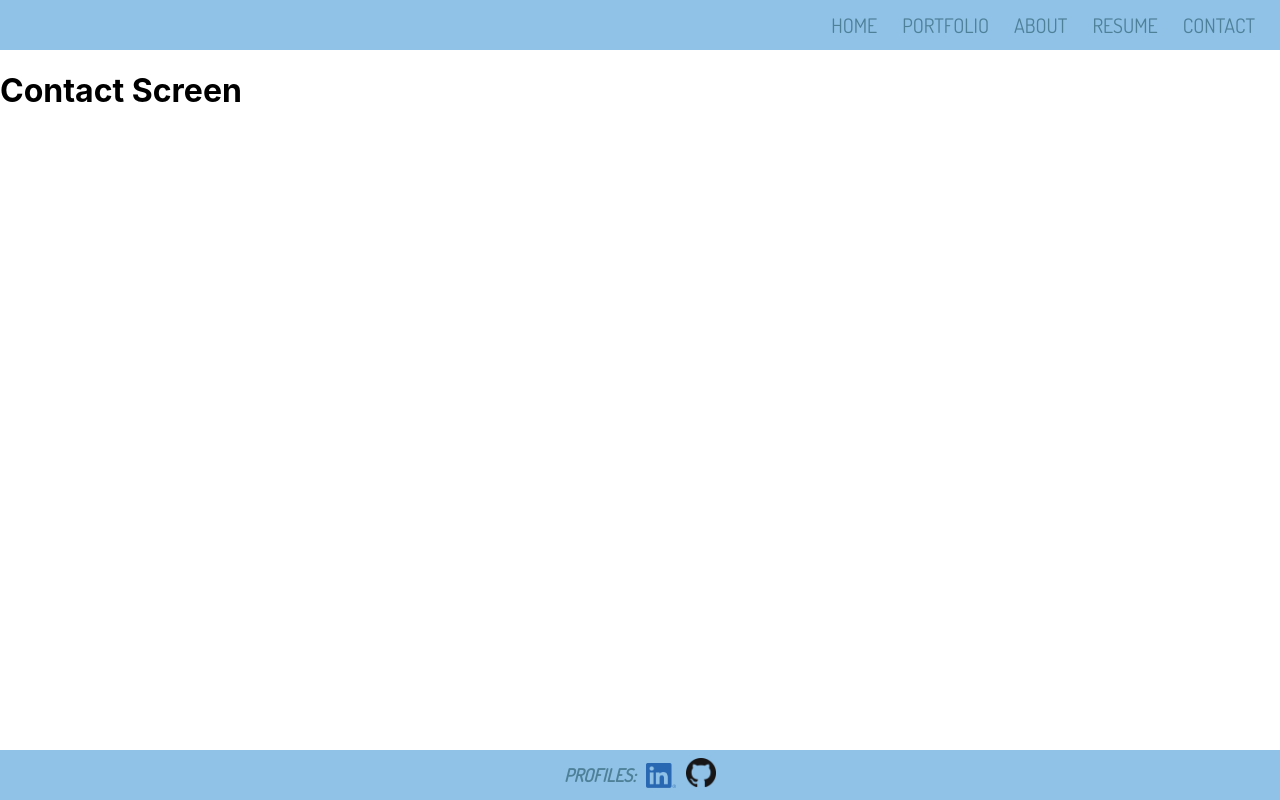
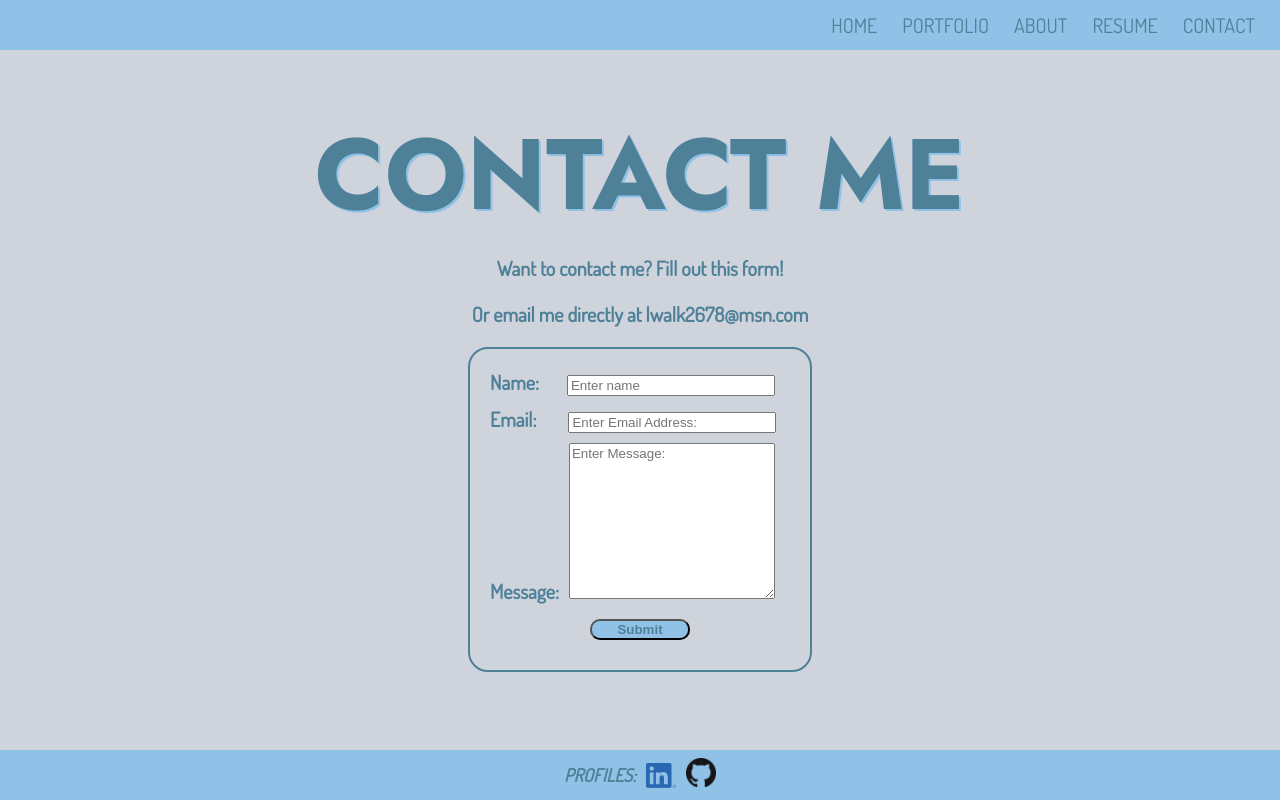
Before and after one commit to LWalk2678/portfolio, a React (Create React App) app in the folder client/: page /contact in a window 1280 px wide. Built offline with nearby package versions, Linux system fonts and the light colour scheme.

Commit message:
contact page done

```diff
--- a/client/src/assets/css/screens/About.css
+++ b/client/src/assets/css/screens/About.css
@@ -1,6 +1,6 @@
 .about-page {
   background-color: #ced3dc;
-  padding-bottom: 75px;
+  height: 100vh;
 }
 
 .about-title {
--- /dev/null
+++ b/client/src/assets/css/screens/Contact.css
@@ -0,0 +1,69 @@
+.contact-page {
+  background-color: #ced3dc;
+  height: 100vh;
+}
+
+.contact-title {
+  margin-top: 0px;
+  padding-top: 75px;
+  padding-bottom: 10px;
+  margin-bottom: 0px;
+  font-family: "Jost", sans-serif;
+  font-size: 100px;
+  text-align: center;
+  color: #4e8098;
+  line-height: 100px;
+  text-shadow: 2px 2px #90c2e7;
+}
+
+.form-text {
+  font-family: "Dosis", sans-serif;
+  color: #4e8098;
+  font-size: 20px;
+  font-weight: bolder;
+  text-align: center;
+}
+
+form {
+  margin: auto;
+  border: 2px solid #4e8098;
+  border-radius: 20px;
+  width: 300px;
+  padding: 20px 20px 20px 20px;
+  font-family: "Dosis", sans-serif;
+  color: #4e8098;
+  font-size: 20px;
+  font-weight: bolder;
+}
+
+label {
+  width: 50px;
+  padding-right: 10px;
+}
+
+input {
+  margin-left: 18px;
+  margin-bottom: 10px;
+  width: 200px;
+}
+
+textarea {
+  width: 200px;
+  font-family: "Arial", sans-serif;
+}
+
+.submit-button {
+  background-color: #90c2e7;
+  color: #4e8098;
+  font-weight: bolder;
+  border-radius: 10px;
+  width: 100px;
+  margin-left: 100px;
+  margin-top: 15px;
+}
+
+@media only screen and (max-width: 700px) {
+  .contact-title {
+    font-size: 75px;
+  }
+}
--- a/client/src/screens/Contact.jsx
+++ b/client/src/screens/Contact.jsx
@@ -1,11 +1,70 @@
 import Layout from '../layouts/Layout'
+import "../assets/css/screens/Contact.css";
 
 export default function Contact() {
   return (
-    <div>
+    <div className='contact-page'>
       <Layout>
-        <h1>Contact Screen</h1>
+        <h1 className='contact-title'>CONTACT ME</h1>
+        <div className='contact-container'>
+          <div className='form-text'>
+            <p>
+              Want to contact me? Fill out this form!
+              <p className="email">
+                Or email me directly at lwalk2678@msn.com
+              </p>
+            </p>
+          </div>
+          <form action="https://getform.io/f/d4fce4b4-7428-49b9-962b-66c68cbac152" method="POST">
+            <label htmlFor='name'> Name:</label>
+              <input type='text' name='name' placeholder='Enter name'/>
+            <br/>
+
+            <label htmlFor='email'> Email: </label>
+              <input type='text' name='email' placeholder='Enter Email Address:' />
+            <br/>
+
+            <label htmlFor='message'> Message:</label>
+            <textarea name='message' rows='10' cols='50' placeholder='Enter Message:' />
+            <br/>
+            <input type='submit' className='submit-button'/>
+          </form>
+        </div>
       </Layout>
     </div>
   )
 }
+
+
+// import './Contact.css'
+
+// export default function Contact() {
+//   return (
+//     <div className='contact-container'>
+//       <div className='form-text'>
+//         <p>
+//           Want to contact me? Fill out this form!
+//            <p className="email">
+//             Or email me directly at wardlow.william@gmail.com
+//            </p>
+//         </p>
+//       </div>
+//       <form action="https://getform.io/f/b6a30d8f-8d64-4088-98f8-cbdf8f938673" method="POST">
+//         <label htmlFor='name'> Name:</label>
+//           <input type='text' name='name' placeholder='Enter name'/>
+
+
+//         <label htmlFor='email'> Email: </label>
+//           <input type='text' name='email' placeholder='Enter Email Address:' />
+
+
+//         <label htmlFor='message'> Message:</label>
+//         <textarea name='message' rows='10' cols='50' placeholder='Enter Message:' />
+
+//         <input type='submit'/>
+//       </form>
+
+
+//     </div>
+//   )
+// }
```
